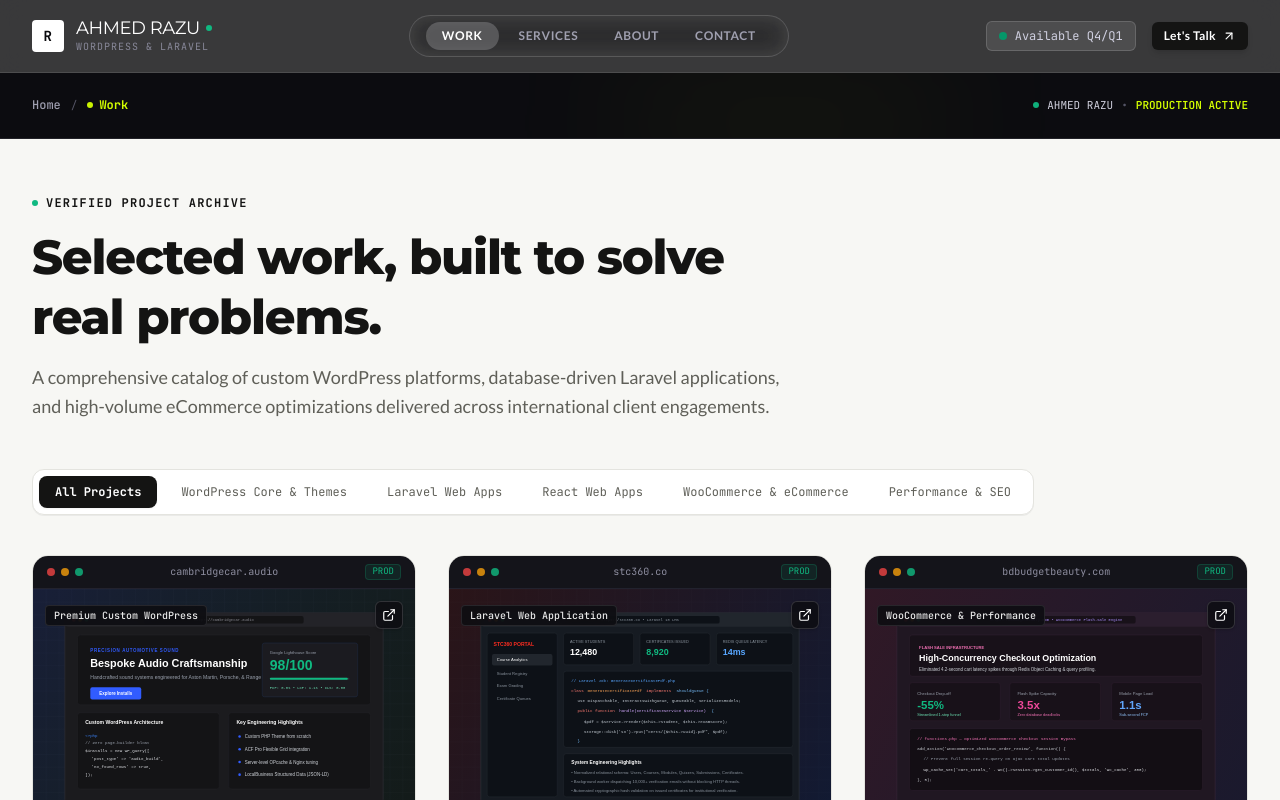
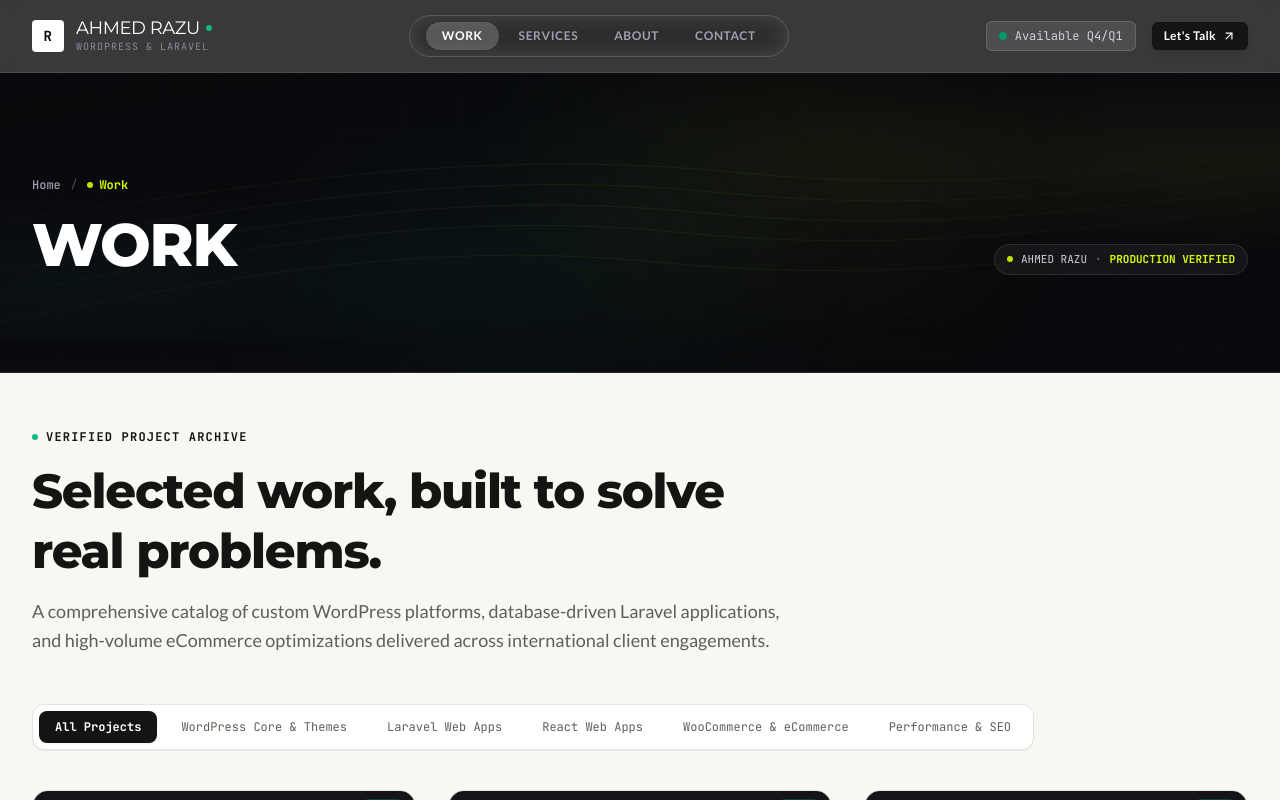
Before and after one commit to razu21698/portfolio, a Next.js app: page /work in a window 1280 px wide. Shown: the top 800 px of the page. Built offline with nearby package versions, Linux system fonts and the light colour scheme.

Commit message:
feat: set breadcrumb banner height to 300px with architectural background image

```diff
--- a/src/app/about/page.tsx
+++ b/src/app/about/page.tsx
@@ -35,10 +35,10 @@ export default function AboutPage() {
                 Engineering Background
               </span>
 
-              <h1 className="text-4xl sm:text-5xl font-extrabold text-[#141413] tracking-tight leading-tight font-['Montserrat'] mt-2">
+              <h2 className="text-4xl sm:text-5xl font-extrabold text-[#141413] tracking-tight leading-tight font-['Montserrat'] mt-2">
                 Good development is more than code.{' '}
                 <span className="text-[#5F5F58]">It is engineered business value.</span>
-              </h1>
+              </h2>
             </ScrollReveal>
 
             <ScrollReveal direction="up" delay={100}>
--- a/src/app/contact/page.tsx
+++ b/src/app/contact/page.tsx
@@ -37,10 +37,10 @@ export default function ContactPage() {
               <span className="w-1.5 h-1.5 rounded-full bg-[#059669]" />
               Direct Inquiries
             </span>
-            <h1 className="text-4xl sm:text-5xl font-extrabold text-[#141413] tracking-tight leading-tight font-['Montserrat']">
+            <h2 className="text-4xl sm:text-5xl font-extrabold text-[#141413] tracking-tight leading-tight font-['Montserrat']">
               Have a project in mind?{' '}
               <span className="text-[#059669]">Let&apos;s engineer a solution.</span>
-            </h1>
+            </h2>
             <p className="text-base sm:text-lg text-[#5F5F58] leading-relaxed font-['Lato']">
               Tell me about what you are building, where your current website or application is falling short, or what operational bottlenecks you need to solve.
             </p>
--- a/src/app/privacy-policy/page.tsx
+++ b/src/app/privacy-policy/page.tsx
@@ -21,9 +21,9 @@ export default function PrivacyPolicyPage() {
           <span className="text-xs font-mono uppercase tracking-widest text-[#059669]">
             Transparency First
           </span>
-          <h1 className="text-3xl sm:text-4xl font-extrabold text-[#141413] tracking-tight font-['Montserrat']">
+          <h2 className="text-3xl sm:text-4xl font-extrabold text-[#141413] tracking-tight font-['Montserrat']">
             Privacy Policy &amp; Data Ethics
-          </h1>
+          </h2>
           <p className="text-xs font-mono text-[#888880]">
             Last updated: October 2026
           </p>
--- a/src/app/services/page.tsx
+++ b/src/app/services/page.tsx
@@ -49,9 +49,9 @@ export default function ServicesPage() {
               <span className="w-1.5 h-1.5 rounded-full bg-[#10B981]" />
               Technical Capabilities
             </span>
-            <h1 className="text-4xl sm:text-5xl font-extrabold text-[#141413] tracking-tight leading-tight font-['Montserrat']">
+            <h2 className="text-4xl sm:text-5xl font-extrabold text-[#141413] tracking-tight leading-tight font-['Montserrat']">
               Specialized engineering for ambitious businesses.
-            </h1>
+            </h2>
             <p className="text-base sm:text-lg text-[#5F5F58] leading-relaxed font-['Lato']">
               I help businesses transition away from fragile, slow, and bloated software. From bespoke WordPress architectures to scalable Laravel web platforms and server infrastructure, every solution is built for endurance.
             </p>
--- a/src/app/work/[slug]/page.tsx
+++ b/src/app/work/[slug]/page.tsx
@@ -85,9 +85,9 @@ export default async function CaseStudyPage({ params }: PageProps) {
               )}
             </div>
 
-            <h1 className="text-3xl sm:text-5xl font-extrabold text-[#141413] tracking-tight leading-tight font-['Montserrat']">
+            <h2 className="text-3xl sm:text-5xl font-extrabold text-[#141413] tracking-tight leading-tight font-['Montserrat']">
               {project.title}
-            </h1>
+            </h2>
 
             <p className="text-lg sm:text-xl text-[#5F5F58] leading-relaxed max-w-3xl font-['Lato']">
               {project.tagline}
--- a/src/app/work/page.tsx
+++ b/src/app/work/page.tsx
@@ -26,9 +26,9 @@ export default function WorkPage() {
               <span className="w-1.5 h-1.5 rounded-full bg-[#10B981]" />
               Verified Project Archive
             </span>
-            <h1 className="text-4xl sm:text-5xl font-extrabold text-[#141413] tracking-tight leading-tight font-['Montserrat']">
+            <h2 className="text-4xl sm:text-5xl font-extrabold text-[#141413] tracking-tight leading-tight font-['Montserrat']">
               Selected work, built to solve real problems.
-            </h1>
+            </h2>
             <p className="text-base sm:text-lg text-[#5F5F58] leading-relaxed font-['Lato']">
               A comprehensive catalog of custom WordPress platforms, database-driven Laravel applications, and high-volume eCommerce optimizations delivered across international client engagements.
             </p>
--- a/src/components/ui/Breadcrumbs.tsx
+++ b/src/components/ui/Breadcrumbs.tsx
@@ -11,16 +11,27 @@ export interface BreadcrumbItem {
 
 export interface BreadcrumbsProps {
   items: BreadcrumbItem[];
+  title?: string;
+  subtitle?: string;
   className?: string;
   inline?: boolean;
 }
 
-export function Breadcrumbs({ items, className = '', inline = false }: BreadcrumbsProps) {
+export function Breadcrumbs({
+  items,
+  title,
+  subtitle,
+  className = '',
+  inline = false,
+}: BreadcrumbsProps) {
   // Ensure "Home" is always the root item
   const allItems: BreadcrumbItem[] = [
     { label: 'Home', href: '/' },
     ...items,
   ];
+
+  const currentItem = allItems[allItems.length - 1];
+  const displayTitle = title || currentItem?.label;
 
   const jsonLd = {
     '@context': 'https://schema.org',
@@ -36,7 +47,7 @@ export function Breadcrumbs({ items, className = '', inline = false }: Breadcrum
   const breadcrumbNav = (
     <nav
       aria-label="Breadcrumb"
-      className="inline-flex items-center text-xs font-mono text-[#9E9EAF]"
+      className="inline-flex items-center text-xs font-mono text-[#A0A0B5]"
     >
       <ol className="flex items-center flex-wrap gap-1.5 sm:gap-2.5">
         {allItems.map((item, index) => {
@@ -90,22 +101,45 @@ export function Breadcrumbs({ items, className = '', inline = false }: Breadcrum
         type="application/ld+json"
         dangerouslySetInnerHTML={{ __html: JSON.stringify(jsonLd) }}
       />
-      {/* Full-Bleed Breadcrumb Banner Section */}
+      {/* 300px Full-Bleed Breadcrumb Banner Section with Background Image */}
       <section
-        className={`w-full bg-[#0c0c10] border-b border-[#222228] text-white py-5 sm:py-6 relative overflow-hidden select-none ${className}`}
+        className={`w-full h-[300px] border-b border-[#222228] text-white relative overflow-hidden select-none bg-cover bg-center ${className}`}
+        style={{
+          backgroundImage: "url('/images/breadcrumb-banner-bg.svg')",
+        }}
       >
-        {/* Subtle Ambient Glow */}
-        <div className="absolute top-0 right-1/4 w-[350px] h-[100px] bg-[#D4FF00]/5 rounded-full blur-[70px] pointer-events-none" />
+        {/* Subtle Ambient Contrast Overlay */}
+        <div className="absolute inset-0 bg-[#09090c]/60 backdrop-blur-[0.5px]" />
 
-        <div className="max-w-[1340px] mx-auto px-4 sm:px-6 lg:px-8 relative z-10 flex flex-col sm:flex-row sm:items-center justify-between gap-3 sm:gap-6">
-          {breadcrumbNav}
+        {/* Ambient Bloom Highlights */}
+        <div className="absolute top-0 right-1/4 w-[400px] h-[200px] bg-[#D4FF00]/5 rounded-full blur-[90px] pointer-events-none" />
+        <div className="absolute bottom-0 left-1/4 w-[400px] h-[200px] bg-[#10B981]/5 rounded-full blur-[90px] pointer-events-none" />
 
-          {/* Right-Hand Operational Telemetry Badge */}
-          <div className="flex items-center gap-2 text-[11px] font-mono text-[#8E8EA0] shrink-0">
-            <span className="w-1.5 h-1.5 rounded-full bg-[#10B981] animate-pulse" />
-            <span className="text-[#D0D0DD]">AHMED RAZU</span>
-            <span className="text-[#555566]">•</span>
-            <span className="text-[#D4FF00] font-semibold">PRODUCTION ACTIVE</span>
+        {/* Banner Content Container */}
+        <div className="max-w-[1340px] mx-auto px-4 sm:px-6 lg:px-8 h-full flex flex-col justify-center relative z-10 space-y-4">
+          {/* Breadcrumb Navigation Trail */}
+          <div>{breadcrumbNav}</div>
+
+          {/* Banner Title & Status Pill */}
+          <div className="flex flex-col sm:flex-row sm:items-end justify-between gap-4 pt-1">
+            <div className="space-y-1">
+              <h1 className="text-3xl sm:text-5xl lg:text-6xl font-black text-white uppercase font-['Montserrat'] tracking-tight leading-none">
+                {displayTitle}
+              </h1>
+              {subtitle && (
+                <p className="text-sm font-mono text-[#A0A0B5] pt-1">
+                  {subtitle}
+                </p>
+              )}
+            </div>
+
+            {/* Right-Hand Operational Telemetry Pill */}
+            <div className="flex items-center gap-2 px-3 py-1.5 rounded-full bg-white/5 border border-white/10 backdrop-blur-md text-[11px] font-mono text-[#D0D0DD] shrink-0 w-fit">
+              <span className="w-1.5 h-1.5 rounded-full bg-[#D4FF00] animate-pulse" />
+              <span>AHMED RAZU</span>
+              <span className="text-[#555566]">•</span>
+              <span className="text-[#D4FF00] font-bold">PRODUCTION VERIFIED</span>
+            </div>
           </div>
         </div>
       </section>
```
Also changed, not shown: public/images/breadcrumb-banner-bg.svg (added).
